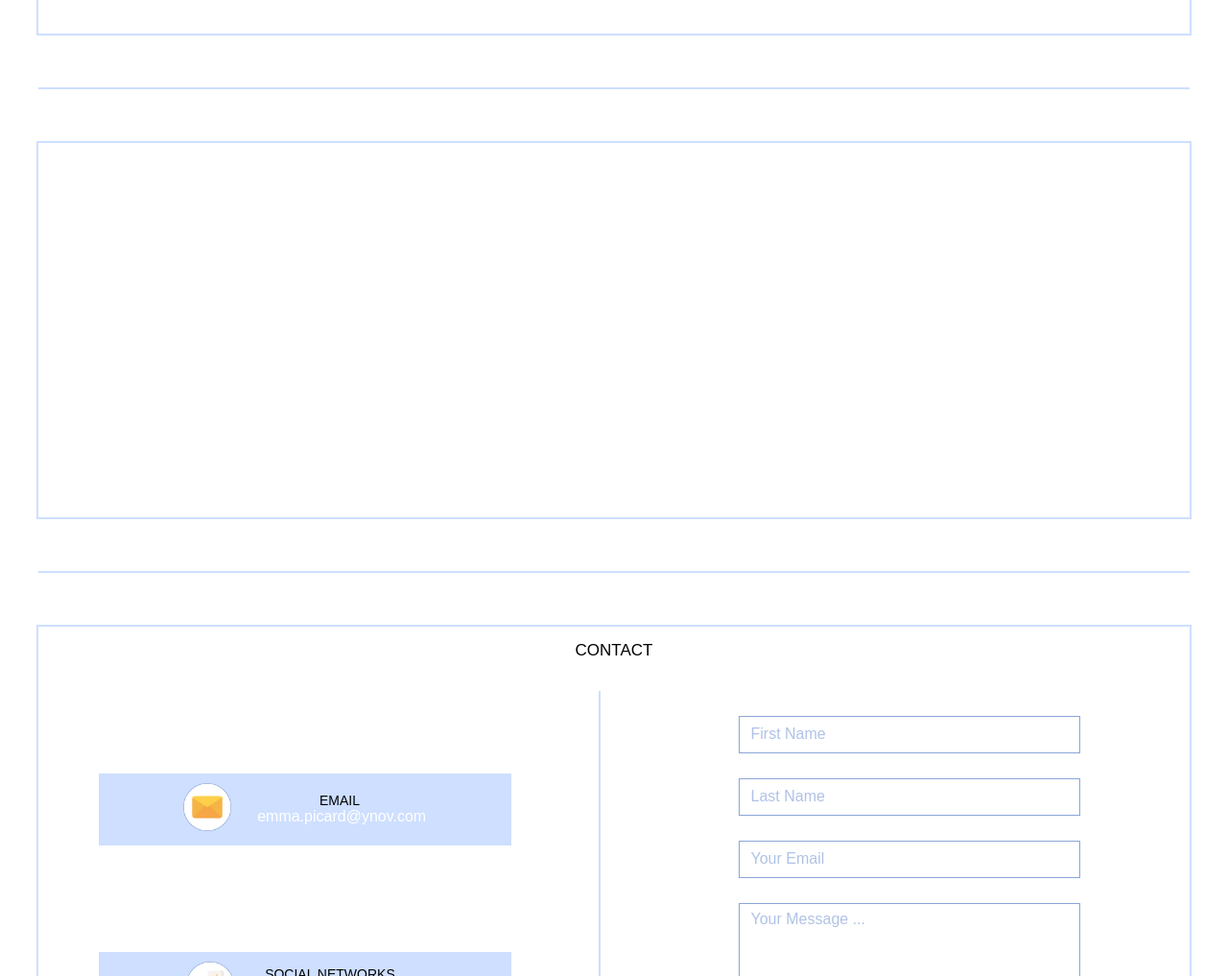
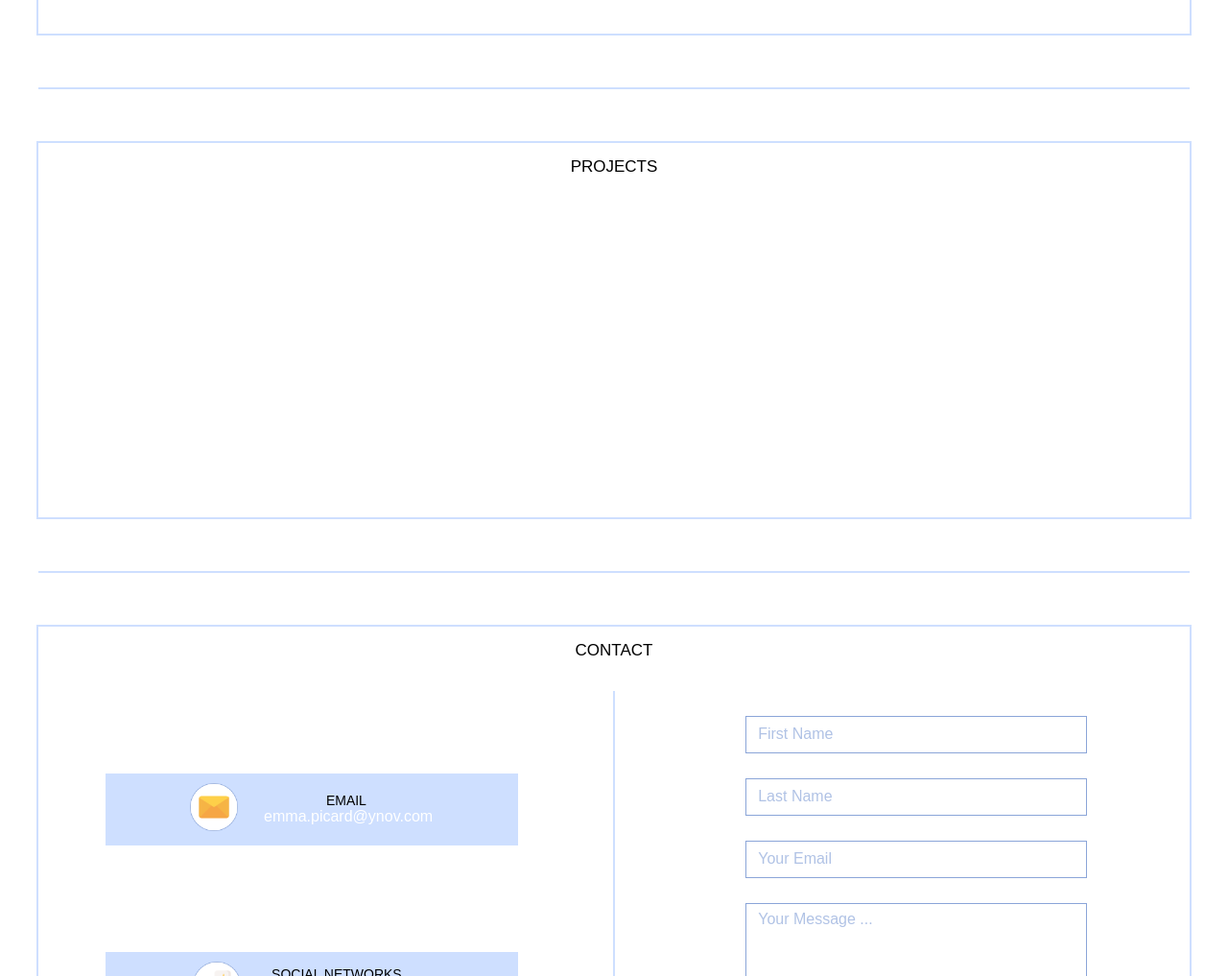
Before and after one commit to pcrdemma/Portfolio, a website: page public/template/home.html in a window 1280 px wide. Shown: the part 1008-2025 px from the top of the page at 96% size. Drawn offline with Linux system fonts and the light colour scheme; files that its build step writes are made by us from their sources; files whose address does not match are found by name; a web font is replaced by a local one.

Commit message:
correction partie contact

```diff
--- a/public/script/bot-discord.js
+++ b/public/script/bot-discord.js
@@ -1,3 +1,7 @@
+//Gérer le cas des input required
+//Gérer la récup des entrées d'input pour les donner dans le bot discord
+//Voir si l'on peut gérer l'affichage dans le bot discord (comment on reçoit le message directement)
+
 const form = document.getElementById('form');
 console.log(form);
 console.log(document.getElementById('message'));
--- a/public/style/home.css
+++ b/public/style/home.css
@@ -284,6 +284,16 @@ a:hover {
     display: flex;
 }
 
+.projects-title {
+    font-family: 'Kodchasan', sans-serif;
+    display: flex;
+    justify-content: center;
+    height: 5%;
+    width: 100%;
+    font-size: 17px;
+    margin-top: 15px;
+}
+
 /*-----END PROJECTS PART----- */
 
 
@@ -423,11 +433,13 @@ a:hover {
 
 /*-----CONTACTS RIGHT PART----- */
 .contact-right-part {
+    width: 100%;
+    height: 90%;
     display: flex;
     flex-direction: column;
     align-items: center;
-    width: 50%;
     height: 90%;
+    width: 47.5%;
     justify-content: space-evenly;
     margin: auto;
 }
--- a/public/template/home.html
+++ b/public/template/home.html
@@ -172,6 +172,9 @@
             <br>
             <br>
             <div class="square-projects">
+                <div class="projects-title">
+                    PROJECTS
+                </div>
                 <!-- carroussel projects-->
             </div>
         </section>
@@ -236,7 +239,7 @@
                     </div>
                     <br>
                     <br>
-                    <div class="contact-right-part">
+                    <form class="contact-right-part">
                         <div class="first-name">
                             <input name="name" class="input-first-name" id="first-name" type="text"
                                 placeholder="First Name" required>
@@ -255,9 +258,9 @@
                                 placeholder="Your Message ..." required></textarea>
                         </div>
                         <div class="button-submit-message">
-                            <div class="submit-message">Send &nbsp;</div>
+                            <div class="submit-message" type="submit">Send &nbsp;</div>
                         </div>
-                    </div>
+                    </form>
                 </div>
         </section>
         <!--END CONTACT SQUARE-->
```
Lines whose indentation alone changed are shown as unchanged.
